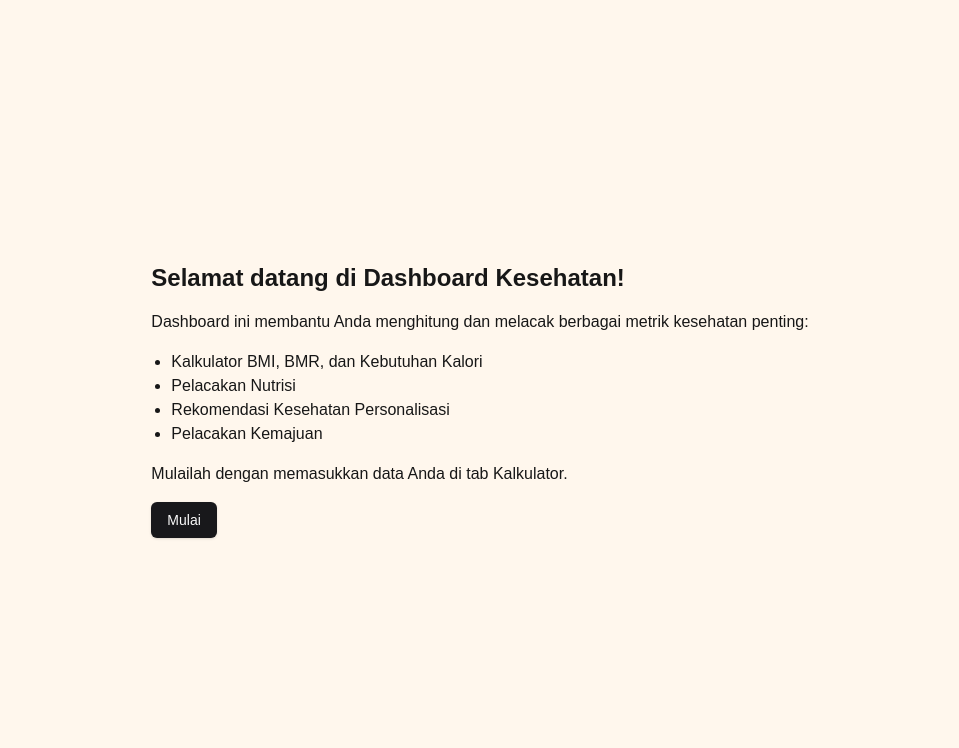
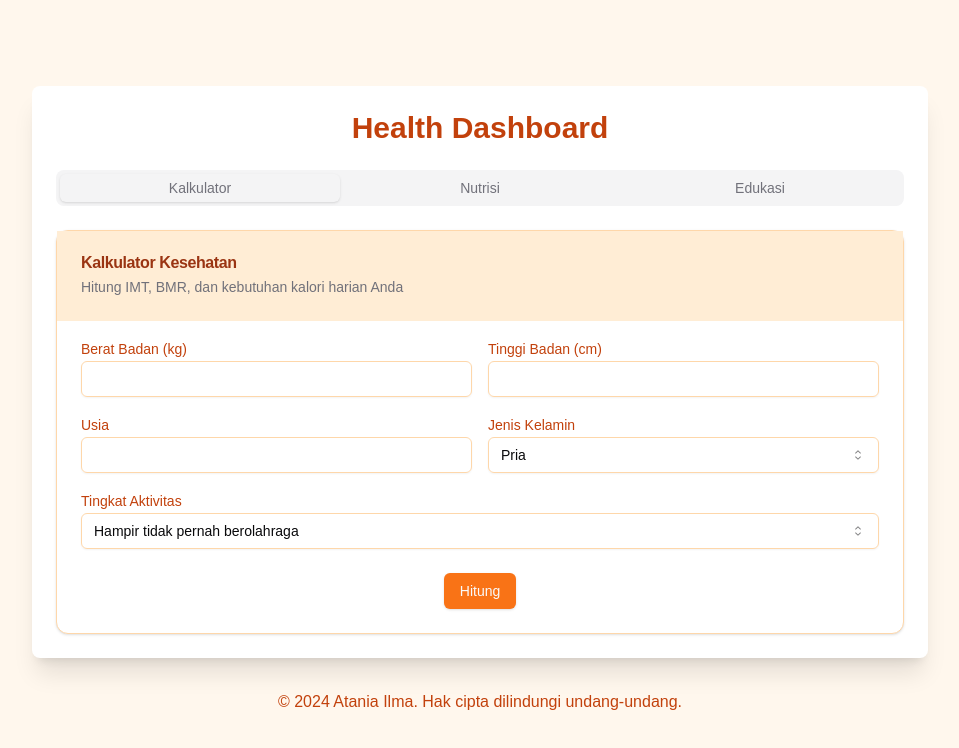
Before and after one commit to dihannahdi/HealthDashboard, a Next.js app: page / in a window 1280 px wide. Shown: the top 748 px of the page, without its empty margins (160-1119 px from the left). Built offline with nearby package versions, Linux system fonts and the light colour scheme.

Commit message:
new again

```diff
--- a/app/page.js
+++ b/app/page.js
@@ -1,18 +1,13 @@
 'use client';
 
 import React, { useState, useEffect } from 'react';
-import { LineChart, Line, XAxis, YAxis, CartesianGrid, Tooltip, Legend, ResponsiveContainer, PieChart, Pie, Cell } from 'recharts';
+import { LineChart, Line, XAxis, YAxis, CartesianGrid, Tooltip, Legend, ResponsiveContainer } from 'recharts';
 import { Tabs, TabsContent, TabsList, TabsTrigger } from "@/components/ui/tabs"
 import { Card, CardContent, CardDescription, CardFooter, CardHeader, CardTitle } from "@/components/ui/card"
 import { Input } from "@/components/ui/input"
 import { Label } from "@/components/ui/label"
 import { Button } from "@/components/ui/button"
 import { Select, SelectContent, SelectItem, SelectTrigger, SelectValue } from "@/components/ui/select"
-import { Slider } from "@/components/ui/slider"
-import { Switch } from "@/components/ui/switch"
-import { Alert, AlertDescription, AlertTitle } from "@/components/ui/alert"
-import { motion, AnimatePresence } from 'framer-motion';
-import { Moon, Sun } from 'lucide-react';
 
 const Dashboard = () => {
   const [weight, setWeight] = useState('');
@@ -24,45 +19,16 @@ const Dashboard = () => {
   const [bmr, setBMR] = useState(null);
   const [dailyCalories, setDailyCalories] = useState(null);
   const [waterIntake, setWaterIntake] = useState(null);
-  const [activeTab, setActiveTab] = useState('calculator');
-  const [customGoals, setCustomGoals] = useState({ protein: 15, carbs: 55, fats: 30 });
-  const [history, setHistory] = useState([]);
-  const [theme, setTheme] = useState('light');
-  const [isOnboarding, setIsOnboarding] = useState(true);
-  const [errorMessage, setErrorMessage] = useState('');
 
-  useEffect(() => {
-    calculateAll();
-  }, [weight, height, age, gender, activityLevel, customGoals]);
-
-  const calculateAll = () => {
-    if (validateInputs()) {
-      calculateBMI();
-      calculateBMR();
-      calculateWaterIntake();
-      updateHistory();
+  const calculateBMI = () => {
+    if (weight && height) {
+      const bmiValue = weight / ((height / 100) * (height / 100));
+      setBMI(bmiValue.toFixed(1));
     }
   };
 
-  const validateInputs = () => {
-    if (!weight || !height || !age) {
-      setErrorMessage('Please fill in all required fields.');
-      return false;
-    }
-    if (weight <= 0 || height <= 0 || age <= 0) {
-      setErrorMessage('Please enter valid positive numbers for weight, height, and age.');
-      return false;
-    }
-    setErrorMessage('');
-    return true;
-  };
-
-  const calculateBMI = () => {
-    const bmiValue = weight / ((height / 100) * (height / 100));
-    setBMI(bmiValue.toFixed(1));
-  };
-
   const calculateBMR = () => {
+    if (weight && height && age) {
       let bmrValue;
       if (gender === 'pria') {
         bmrValue = 66.5 + (13.7 * weight) + (5 * height) - (6.8 * age);
@@ -71,21 +37,20 @@ const Dashboard = () => {
       }
       setBMR(Math.round(bmrValue));
       setDailyCalories(Math.round(bmrValue * parseFloat(activityLevel)));
+    }
   };
 
   const calculateWaterIntake = () => {
+    if (weight) {
       setWaterIntake(Math.round(weight * 0.033 * 1000));
+    }
   };
 
-  const updateHistory = () => {
-    const newEntry = {
-      date: new Date().toLocaleDateString(),
-      weight: parseFloat(weight),
-      bmi: parseFloat(bmi),
-      dailyCalories: dailyCalories
-    };
-    setHistory(prevHistory => [...prevHistory, newEntry]);
-  };
+  useEffect(() => {
+    calculateBMI();
+    calculateBMR();
+    calculateWaterIntake();
+  }, [weight, height, age, gender, activityLevel]);
 
   const getBMICategory = () => {
     if (bmi === null) return '';
@@ -96,133 +61,53 @@ const Dashboard = () => {
     return 'Gemuk (Kelebihan berat badan parah)';
   };
 
-  const getHealthRecommendations = () => {
-    const bmiCategory = getBMICategory();
-    if (bmiCategory.includes('Kurus')) {
-      return "Fokus pada peningkatan asupan kalori dan protein. Konsultasikan dengan ahli gizi untuk rencana makan yang sehat.";
-    } else if (bmiCategory.includes('Gemuk')) {
-      return "Pertimbangkan untuk meningkatkan aktivitas fisik dan mengurangi asupan kalori. Konsultasikan dengan dokter untuk rencana penurunan berat badan yang aman.";
-    } else {
-      return "Pertahankan gaya hidup sehat Anda dengan diet seimbang dan olahraga teratur.";
-    }
-  };
-
   const nutrientData = [
-    { name: 'Protein', amount: Math.round(dailyCalories * customGoals.protein / 100 / 4), unit: 'g' },
-    { name: 'Lemak', amount: Math.round(dailyCalories * customGoals.fats / 100 / 9), unit: 'g' },
-    { name: 'Karbohidrat', amount: Math.round(dailyCalories * customGoals.carbs / 100 / 4), unit: 'g' },
+    { name: 'Protein', amount: Math.round(dailyCalories * 0.15 / 4), unit: 'g' },
+    { name: 'Lemak', amount: Math.round(dailyCalories * 0.3 / 9), unit: 'g' },
+    { name: 'Karbohidrat', amount: Math.round(dailyCalories * 0.55 / 4), unit: 'g' },
+    { name: 'Natrium', amount: 1500, unit: 'mg' },
+    { name: 'Mineral', amount: 'Bervariasi', unit: '' },
   ];
 
-  const COLORS = ['#0088FE', '#00C49F', '#FFBB28'];
+  return (
+    <div className="min-h-screen bg-orange-50 flex flex-col items-center justify-center p-4">
+      <div className="w-full max-w-4xl bg-white rounded-lg shadow-xl p-6">
+        <h1 className="text-3xl font-bold mb-6 text-center text-orange-700">Health Dashboard</h1>
 
-  const containerVariants = {
-    hidden: { opacity: 0 },
-    visible: {
-      opacity: 1,
-      transition: {
-        duration: 0.5,
-        when: "beforeChildren",
-        staggerChildren: 0.1
-      }
-    }
-  };
-
-  const itemVariants = {
-    hidden: { y: 20, opacity: 0 },
-    visible: {
-      y: 0,
-      opacity: 1,
-      transition: { type: "spring", stiffness: 300, damping: 24 }
-    }
-  };
-
-  const toggleTheme = () => {
-    setTheme(prevTheme => prevTheme === 'light' ? 'dark' : 'light');
-  };
-
-  const OnboardingContent = () => (
-    <motion.div
-      initial={{ opacity: 0 }}
-      animate={{ opacity: 1 }}
-      exit={{ opacity: 0 }}
-    >
-      <h2 className="text-2xl font-bold mb-4">Selamat datang di Dashboard Kesehatan!</h2>
-      <p className="mb-4">Dashboard ini membantu Anda menghitung dan melacak berbagai metrik kesehatan penting:</p>
-      <ul className="list-disc pl-5 mb-4">
-        <li>Kalkulator BMI, BMR, dan Kebutuhan Kalori</li>
-        <li>Pelacakan Nutrisi</li>
-        <li>Rekomendasi Kesehatan Personalisasi</li>
-        <li>Pelacakan Kemajuan</li>
-      </ul>
-      <p className="mb-4">Mulailah dengan memasukkan data Anda di tab Kalkulator.</p>
-      <Button onClick={() => setIsOnboarding(false)}>Mulai</Button>
-    </motion.div>
-  );
-
-  return (
-    <motion.div
-      className={`min-h-screen flex flex-col items-center justify-center p-4 ${theme === 'dark' ? 'bg-gray-900 text-white' : 'bg-orange-50'}`}
-      initial="hidden"
-      animate="visible"
-      variants={containerVariants}
-    >
-      {isOnboarding ? (
-        <OnboardingContent />
-      ) : (
-        <motion.div
-          className={`w-full max-w-4xl rounded-lg shadow-xl p-6 ${theme === 'dark' ? 'bg-gray-800' : 'bg-white'}`}
-          variants={itemVariants}
-        >
-          <div className="flex justify-between items-center mb-6">
-            <h1 className={`text-3xl font-bold ${theme === 'dark' ? 'text-white' : 'text-orange-700'}`}>Dashboard Kesehatan</h1>
-            <Button onClick={toggleTheme} variant="outline">
-              {theme === 'light' ? <Moon className="h-[1.2rem] w-[1.2rem]" /> : <Sun className="h-[1.2rem] w-[1.2rem]" />}
-            </Button>
-          </div>
-
-          <Tabs value={activeTab} onValueChange={setActiveTab} className="w-full">
+        <Tabs defaultValue="calculator" className="w-full">
           <TabsList className="w-full justify-center mb-4">
             <TabsTrigger value="calculator" className="flex-1">Kalkulator</TabsTrigger>
             <TabsTrigger value="nutrition" className="flex-1">Nutrisi</TabsTrigger>
-              <TabsTrigger value="progress" className="flex-1">Kemajuan</TabsTrigger>
-              <TabsTrigger value="recommendations" className="flex-1">Rekomendasi</TabsTrigger>
+            <TabsTrigger value="education" className="flex-1">Edukasi</TabsTrigger>
           </TabsList>
 
-            <AnimatePresence mode="wait">
-              <motion.div
-                key={activeTab}
-                initial={{ opacity: 0, y: 20 }}
-                animate={{ opacity: 1, y: 0 }}
-                exit={{ opacity: 0, y: -20 }}
-                transition={{ duration: 0.3 }}
-              >
           <TabsContent value="calculator">
-                  <Card className={theme === 'dark' ? 'border-gray-700' : 'border-orange-200'}>
-                    <CardHeader className={theme === 'dark' ? 'bg-gray-700' : 'bg-orange-100'}>
-                      <CardTitle className={theme === 'dark' ? 'text-white' : 'text-orange-800'}>Kalkulator Kesehatan</CardTitle>
+            <Card className="border-orange-200">
+              <CardHeader className="bg-orange-100">
+                <CardTitle className="text-orange-800">Kalkulator Kesehatan</CardTitle>
                 <CardDescription>Hitung IMT, BMR, dan kebutuhan kalori harian Anda</CardDescription>
               </CardHeader>
               <CardContent className="mt-4">
-                      <motion.div className="grid gap-4" variants={containerVariants}>
-                        <motion.div className="grid grid-cols-2 gap-4" variants={itemVariants}>
+                <div className="grid gap-4">
+                  <div className="grid grid-cols-2 gap-4">
                     <div>
-                            <Label htmlFor="weight" className={theme === 'dark' ? 'text-white' : 'text-orange-700'}>Berat Badan (kg)</Label>
-                            <Input id="weight" type="number" value={weight} onChange={(e) => setWeight(e.target.value)} className={theme === 'dark' ? 'border-gray-600' : 'border-orange-200'} />
+                      <Label htmlFor="weight" className="text-orange-700">Berat Badan (kg)</Label>
+                      <Input id="weight" type="number" value={weight} onChange={(e) => setWeight(e.target.value)} className="border-orange-200" />
                     </div>
                     <div>
-                            <Label htmlFor="height" className={theme === 'dark' ? 'text-white' : 'text-orange-700'}>Tinggi Badan (cm)</Label>
-                            <Input id="height" type="number" value={height} onChange={(e) => setHeight(e.target.value)} className={theme === 'dark' ? 'border-gray-600' : 'border-orange-200'} />
+                      <Label htmlFor="height" className="text-orange-700">Tinggi Badan (cm)</Label>
+                      <Input id="height" type="number" value={height} onChange={(e) => setHeight(e.target.value)} className="border-orange-200" />
                     </div>
-                        </motion.div>
-                        <motion.div className="grid grid-cols-2 gap-4" variants={itemVariants}>
+                  </div>
+                  <div className="grid grid-cols-2 gap-4">
                     <div>
-                            <Label htmlFor="age" className={theme === 'dark' ? 'text-white' : 'text-orange-700'}>Usia</Label>
-                            <Input id="age" type="number" value={age} onChange={(e) => setAge(e.target.value)} className={theme === 'dark' ? 'border-gray-600' : 'border-orange-200'} />
+                      <Label htmlFor="age" className="text-orange-700">Usia</Label>
+                      <Input id="age" type="number" value={age} onChange={(e) => setAge(e.target.value)} className="border-orange-200" />
                     </div>
                     <div>
-                            <Label htmlFor="gender" className={theme === 'dark' ? 'text-white' : 'text-orange-700'}>Jenis Kelamin</Label>
+                      <Label htmlFor="gender" className="text-orange-700">Jenis Kelamin</Label>
                       <Select value={gender} onValueChange={setGender}>
-                              <SelectTrigger id="gender" className={theme === 'dark' ? 'border-gray-600' : 'border-orange-200'}>
+                        <SelectTrigger id="gender" className="border-orange-200">
                           <SelectValue placeholder="Pilih jenis kelamin" />
                         </SelectTrigger>
                         <SelectContent>
@@ -231,120 +116,121 @@ const Dashboard = () => {
                         </SelectContent>
                       </Select>
                     </div>
-                        </motion.div>
-                        <motion.div variants={itemVariants}>
-                          <Label htmlFor="activity" className={theme === 'dark' ? 'text-white' : 'text-orange-700'}>Tingkat Aktivitas</Label>
+                  </div>
+                  <div>
+                    <Label htmlFor="activity" className="text-orange-700">Tingkat Aktivitas</Label>
                     <Select value={activityLevel} onValueChange={setActivityLevel}>
-                            <SelectTrigger id="activity" className={theme === 'dark' ? 'border-gray-600' : 'border-orange-200'}>
+                      <SelectTrigger id="activity" className="border-orange-200">
                         <SelectValue placeholder="Pilih tingkat aktivitas" />
                       </SelectTrigger>
                       <SelectContent>
-                              <SelectItem value="1.2">Sedentari (kurang dari 1.5 jam/hari)</SelectItem>
-                              <SelectItem value="1.375">Ringan (1.5-3 jam/hari)</SelectItem>
-                              <SelectItem value="1.55">Moderat (3-5 jam/hari)</SelectItem>
-                              <SelectItem value="1.725">Berat (5-7 jam/hari)</SelectItem>
-                              <SelectItem value="1.9">Ekstra berat (lebih dari 7 jam/hari)</SelectItem>
+                        <SelectItem value="1.2">Hampir tidak pernah berolahraga</SelectItem>
+                        <SelectItem value="1.3">Jarang berolahraga</SelectItem>
+                        <SelectItem value="1.4">Sering berolahraga</SelectItem>
                       </SelectContent>
                     </Select>
-                        </motion.div>
-                      </motion.div>
-                      <motion.div variants={itemVariants}>
-                        <Button onClick={calculateAll} className={`mt-4 ${theme === 'dark' ? 'bg-blue-600 hover:bg-blue-700' : 'bg-orange-700 hover:bg-orange-800'} text-white font-bold py-2 px-4 rounded`}>Hitung</Button>
-                      </motion.div>
-                      {errorMessage && (
-                        <Alert variant="destructive" className="mt-4">
-                          <AlertTitle>Error</AlertTitle>
-                          <AlertDescription>{errorMessage}</AlertDescription>
-                        </Alert>
-                      )}
+                  </div>
+                </div>
               </CardContent>
-                    <CardFooter>
-                    <motion.div className="grid gap-2" variants={containerVariants}>
-                        <motion.p variants={itemVariants}>IMT: {bmi ? bmi : 'Belum dihitung'}</motion.p>
-                        <motion.p variants={itemVariants}>Kategori IMT: {getBMICategory()}</motion.p>
-                        <motion.p variants={itemVariants}>BMR: {bmr ? bmr : 'Belum dihitung'}</motion.p>
-                        <motion.p variants={itemVariants}>Kebutuhan kalori harian: {dailyCalories ? dailyCalories : 'Belum dihitung'}</motion.p>
-                        <motion.p variants={itemVariants}>Kebutuhan air harian: {waterIntake ? waterIntake : 'Belum dihitung'} ml</motion.p>
-                      </motion.div>
+              <CardFooter className="justify-center">
+                <Button onClick={() => { calculateBMI(); calculateBMR(); calculateWaterIntake(); }} className="bg-orange-500 hover:bg-orange-600">Hitung</Button>
               </CardFooter>
             </Card>
+
+            {bmi && bmr && dailyCalories && (
+              <Card className="mt-4 border-orange-200">
+                <CardHeader className="bg-orange-100">
+                  <CardTitle className="text-orange-800">Hasil</CardTitle>
+                </CardHeader>
+                <CardContent>
+                  <p className="text-orange-700">IMT: {bmi} ({getBMICategory()})</p>
+                  <p className="text-orange-700">BMR: {bmr} kkal</p>
+                  <p className="text-orange-700">Kebutuhan Kalori Harian: {dailyCalories} kkal</p>
+                  <p className="text-orange-700">Asupan Air Harian: {waterIntake} ml</p>
+                </CardContent>
+              </Card>
+            )}
           </TabsContent>
 
-                <TabsContent value="progress">
-                  <Card className={theme === 'dark' ? 'border-gray-700' : 'border-orange-200'}>
-                    <CardHeader className={theme === 'dark' ? 'bg-gray-700' : 'bg-orange-100'}>
-                      <CardTitle className={theme === 'dark' ? 'text-white' : 'text-orange-800'}>Kemajuan</CardTitle>
-                      <CardDescription>Lacak kemajuan kesehatan Anda dari waktu ke waktu</CardDescription>
+          <TabsContent value="nutrition">
+            <Card className="border-orange-200">
+              <CardHeader className="bg-orange-100">
+                <CardTitle className="text-orange-800">Panduan Nutrisi Harian</CardTitle>
+                <CardDescription>Berdasarkan kebutuhan kalori harian Anda</CardDescription>
               </CardHeader>
-                    <CardContent className="mt-4">
-                      <motion.div
-                        initial={{ opacity: 0, y: 20 }}
-                        animate={{ opacity: 1, y: 0 }}
-                        transition={{ duration: 0.5 }}
-                      >
+              <CardContent>
+                {dailyCalories ? (
+                  <div>
                     <ResponsiveContainer width="100%" height={300}>
-                          <LineChart data={history}>
-                            <Line type="monotone" dataKey="weight" stroke="#8884d8" />
-                            <Line type="monotone" dataKey="bmi" stroke="#82ca9d" />
-                            <XAxis dataKey="date" />
+                      <LineChart data={nutrientData}>
+                        <CartesianGrid strokeDasharray="3 3" />
+                        <XAxis dataKey="name" />
                         <YAxis />
-                            <CartesianGrid stroke="#ccc" strokeDasharray="5 5" />
                         <Tooltip />
                         <Legend />
+                        <Line type="monotone" dataKey="amount" stroke="#f97316" />
                       </LineChart>
                     </ResponsiveContainer>
-                        <div className="mt-4">
-                          <h3 className="text-lg font-semibold mb-2">History Log</h3>
-                          <ul className="space-y-2">
-                            {history.slice(-5).reverse().map((entry, index) => (
-                              <li key={index} className="border-b pb-2">
-                                <strong>{entry.date}:</strong> Weight: {entry.weight}kg, BMI: {entry.bmi}, Calories: {entry.dailyCalories}
+                    <ul className="list-disc pl-5 mt-4 text-orange-700">
+                      {nutrientData.map((nutrient, index) => (
+                        <li key={index}>
+                          {nutrient.name}: {nutrient.amount} {nutrient.unit}
                         </li>
                       ))}
                     </ul>
                   </div>
-                      </motion.div>
+                ) : (
+                  <p className="text-orange-700">Silakan hitung kebutuhan kalori harian Anda terlebih dahulu.</p>
+                )}
               </CardContent>
             </Card>
           </TabsContent>
 
-                <TabsContent value="recommendations">
-                  <Card className={theme === 'dark' ? 'border-gray-700' : 'border-orange-200'}>
-                    <CardHeader className={theme === 'dark' ? 'bg-gray-700' : 'bg-orange-100'}>
-                      <CardTitle className={theme === 'dark' ? 'text-white' : 'text-orange-800'}>Rekomendasi Kesehatan</CardTitle>
-                      <CardDescription>Saran personalisasi berdasarkan data Anda</CardDescription>
+          <TabsContent value="education">
+            <Card className="border-orange-200">
+              <CardHeader className="bg-orange-100">
+                <CardTitle className="text-orange-800">Gagal Ginjal pada Anak</CardTitle>
               </CardHeader>
-                    <CardContent className="mt-4">
-                      <motion.div
-                        initial={{ opacity: 0, y: 20 }}
-                        animate={{ opacity: 1, y: 0 }}
-                        transition={{ duration: 0.5 }}
-                      >
-                        <h3 className="text-lg font-semibold mb-2">Rekomendasi Umum</h3>
-                        <p className="mb-4">{getHealthRecommendations()}</p>
-                        <h3 className="text-lg font-semibold mb-2">Saran Nutrisi</h3>
-                        <ul className="list-disc pl-5 mb-4">
-                          <li>Pastikan untuk mengonsumsi {nutrientData[0].amount}g protein setiap hari untuk mendukung massa otot dan pemulihan.</li>
-                          <li>Batasi asupan lemak hingga {nutrientData[1].amount}g per hari, fokus pada lemak sehat seperti yang ditemukan dalam ikan, kacang-kacangan, dan minyak zaitun.</li>
-                          <li>Konsumsi sekitar {nutrientData[2].amount}g karbohidrat sehari, utamakan sumber karbohidrat kompleks seperti biji-bijian, sayuran, dan kacang-kacangan.</li>
+              <CardContent>
+                <h3 className="text-lg font-semibold text-orange-700 mt-4">Pengertian</h3>
+                <p className="text-orange-600">Gagal ginjal adalah kondisi di mana ginjal tidak mampu lagi menjalankan fungsinya untuk menyaring limbah dan kelebihan cairan dari darah. Pada anak-anak, kondisi ini bisa bersifat akut (tiba-tiba) atau kronis (jangka panjang).</p>
+
+                <h3 className="text-lg font-semibold text-orange-700 mt-4">Gejala</h3>
+                <ul className="list-disc pl-5 text-orange-600">
+                  <li>Tekanan darah tinggi</li>
+                  <li>Kehilangan berat badan atau pertumbuhan yang melambat</li>
+                  <li>Oedema (pembengkakan) terutama pada mata, kaki, atau pergelangan kaki</li>
+                  <li>Kelelahan atau lesu</li>
+                  <li>Mual dan muntah</li>
+                  <li>Sering buang air kecil atau kurang buang air kecil</li>
+                  <li>Urin berdarah atau berbusa</li>
                 </ul>
-                        <h3 className="text-lg font-semibold mb-2">Saran Aktivitas</h3>
-                        <p>Berdasarkan tingkat aktivitas Anda, pertimbangkan untuk:</p>
-                        <ul className="list-disc pl-5 mb-4">
-                          <li>Melakukan aktivitas kardio sedang selama 150 menit per minggu.</li>
-                          <li>Memasukkan latihan kekuatan 2-3 kali seminggu untuk membangun dan mempertahankan massa otot.</li>
-                          <li>Meningkatkan aktivitas harian Anda, seperti berjalan kaki atau naik tangga, untuk membakar kalori tambahan.</li>
+
+                <h3 className="text-lg font-semibold text-orange-700 mt-4">Pencegahan</h3>
+                <ul className="list-disc pl-5 text-orange-600">
+                  <li>Pengelolaan penyakit dasar: Seperti diabetes atau hipertensi</li>
+                  <li>Hindari penggunaan obat-obatan tanpa pengawasan dokter</li>
+                  <li>Konsumsi air yang cukup</li>
+                  <li>Pengawasan rutin terhadap kesehatan ginjal, terutama jika memiliki riwayat keluarga dengan penyakit ginjal</li>
                 </ul>
-                      </motion.div>
+
+                <h3 className="text-lg font-semibold text-orange-700 mt-4">Komplikasi</h3>
+                <ul className="list-disc pl-5 text-orange-600">
+                  <li>Kerusakan jantung atau pembuluh darah</li>
+                  <li>Anemia</li>
+                  <li>Kerusakan tulang atau gangguan mineral</li>
+                  <li>Gangguan elektrolit, seperti hiperkalemia</li>
+                  <li>Kematian mendadak</li>
+                </ul>
               </CardContent>
             </Card>
           </TabsContent>
-              </motion.div>
-            </AnimatePresence>
         </Tabs>
-        </motion.div>
-      )}
-    </motion.div>
+      </div>
+      <footer className="mt-8 text-orange-700 text-center">
+        &copy; 2024 Atania Ilma. Hak cipta dilindungi undang-undang.
+      </footer>
+    </div>
   );
 };
 
```
Lines whose indentation alone changed are shown as unchanged.
